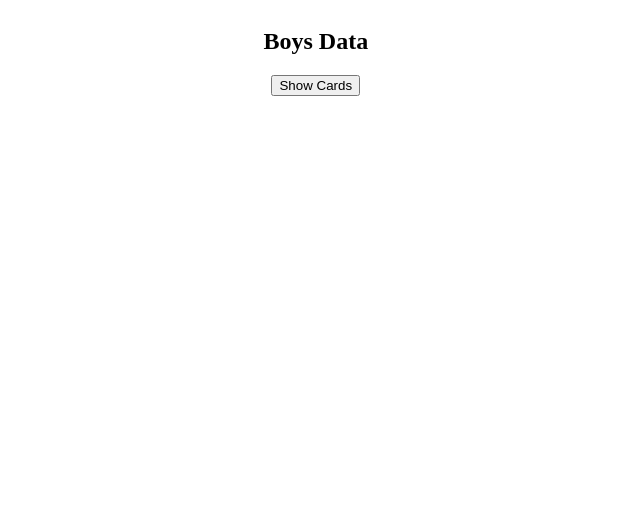
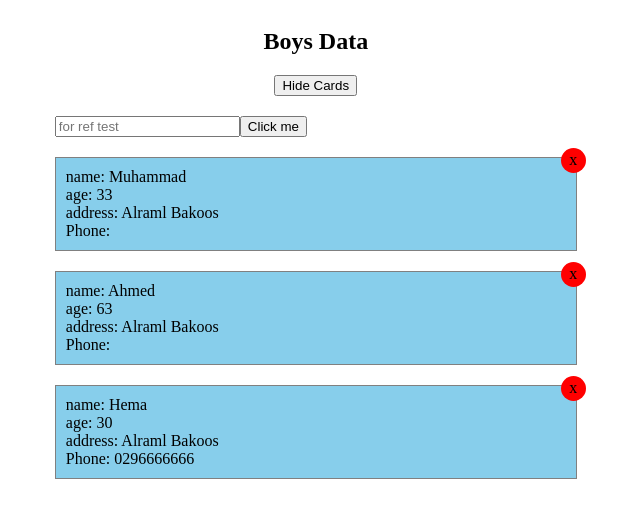
Before and after one commit to Muhammed-Saleh/ReactJS-Part-01-Learn-React-Hooks-by-Project-, a React (Create React App) app: page / in a window 1280 px wide. Shown: the top 518 px of the page, without its empty margins (261-901 px from the left). Built offline with nearby package versions, Linux system fonts and the light colour scheme.

Commit message:
Uncontrolled Component & UseRef

```diff
--- a/src/components/App/App.js
+++ b/src/components/App/App.js
@@ -1,9 +1,10 @@
-import React, { useState } from 'react'
+import React, { useState, useRef } from 'react'
 import Card from '../Card/Card';
 import './App.css';
 
 const App = () => {
-    const [cardToggle, setCardToggle] = useState(false);
+    const inputEl = useRef(null);
+    const [cardToggle, setCardToggle] = useState(true);
     const [state, setState] = useState(
         [
             {
@@ -43,6 +44,14 @@ const App = () => {
     //     console.log('clicked');
     // }
 
+    const testHandeler = () => {
+        console.log(inputEl.current.value);
+    }
+
+    const blurHandeler = () => {
+        inputEl.current.focus();
+    }
+
     return (
         <div className="mainContainer">
             <h2>Boys Data</h2>
@@ -52,6 +61,10 @@ const App = () => {
                 {cardToggle ? "Hide Cards" : "Show Cards"}
             </button>
             <div className={cardToggle ? "show" : "hide"}>
+                <div style = {{marginBottom:"20px"}}>
+                    <input type="text" placeholder='for ref test' ref={inputEl} onChange={testHandeler}></input>
+                    <button onClick={blurHandeler}>Click me</button>
+                </div>
                 <Card namesList={state}  type="men" deleteFunc = {deleteHandler} />
             </div>
         </div>
```
